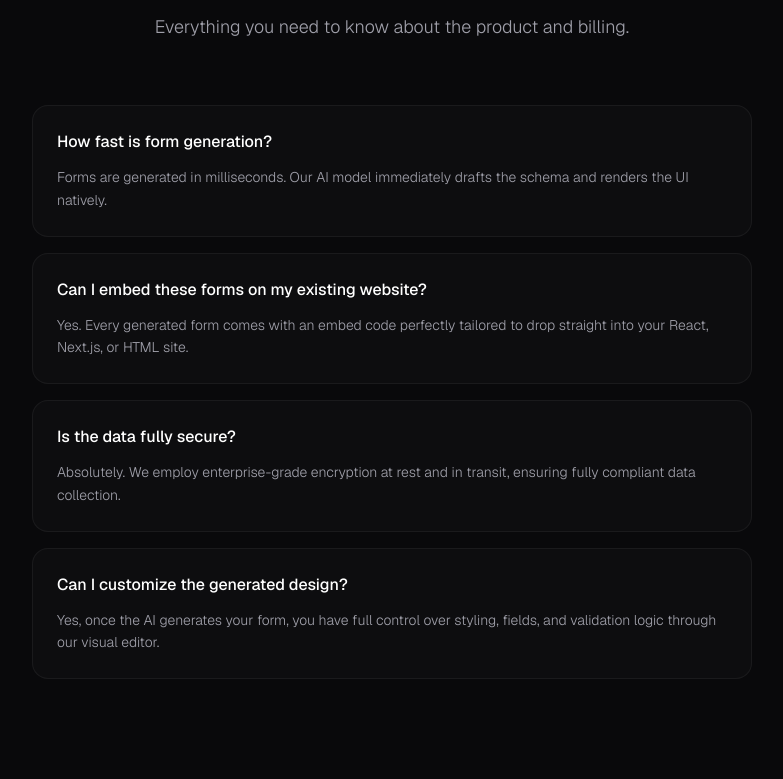
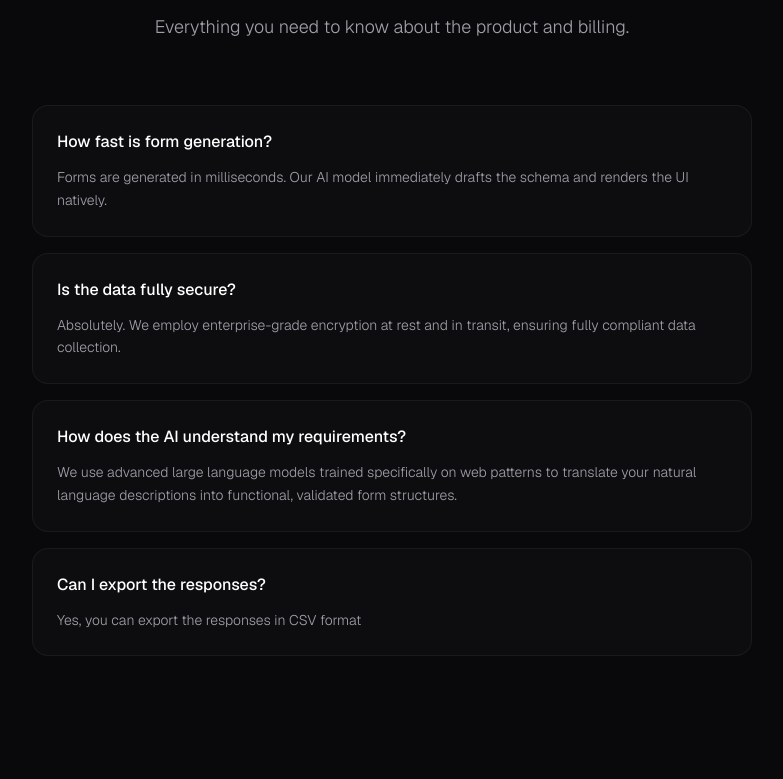
Before and after one commit to divyang-chhantbar/fastforms, a Next.js app: page / in a window 1280 px wide. Shown: the part 3061-3840 px from the top of the page, without its empty margins (248-1031 px from the left). Built offline with nearby package versions, Linux system fonts and the light colour scheme; no server answers.

Commit message:
tweak the faq section

```diff
--- a/app/page.tsx
+++ b/app/page.tsx
@@ -405,16 +405,16 @@ export default function Home() {
               a: "Forms are generated in milliseconds. Our AI model immediately drafts the schema and renders the UI natively.",
             },
             {
-              q: "Can I embed these forms on my existing website?",
-              a: "Yes. Every generated form comes with an embed code perfectly tailored to drop straight into your React, Next.js, or HTML site.",
-            },
-            {
               q: "Is the data fully secure?",
               a: "Absolutely. We employ enterprise-grade encryption at rest and in transit, ensuring fully compliant data collection.",
             },
             {
-              q: "Can I customize the generated design?",
-              a: "Yes, once the AI generates your form, you have full control over styling, fields, and validation logic through our visual editor.",
+              q: "How does the AI understand my requirements?",
+              a: "We use advanced large language models trained specifically on web patterns to translate your natural language descriptions into functional, validated form structures.",
+            },
+            {
+              q: "Can I export the responses?",
+              a: "Yes, you can export the responses in CSV format",
             },
           ].map((faq, i) => (
             <div
```
